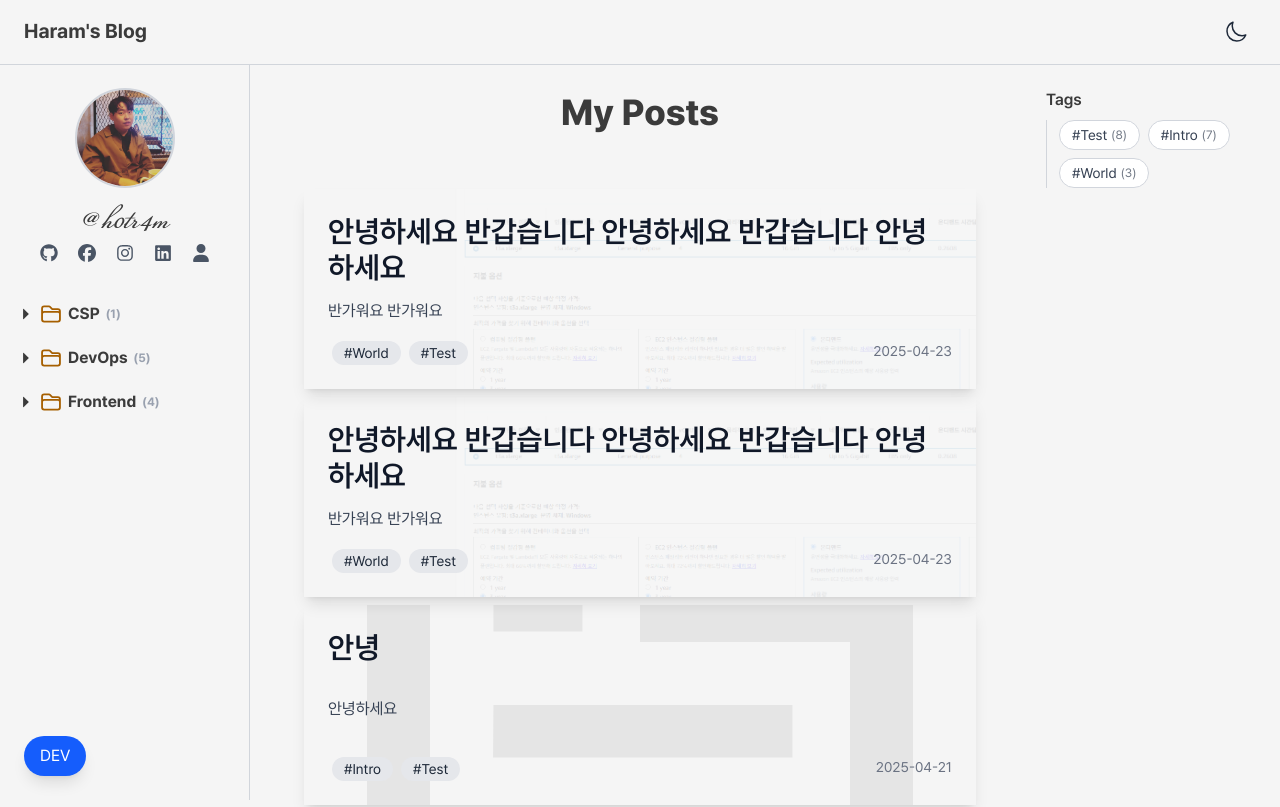
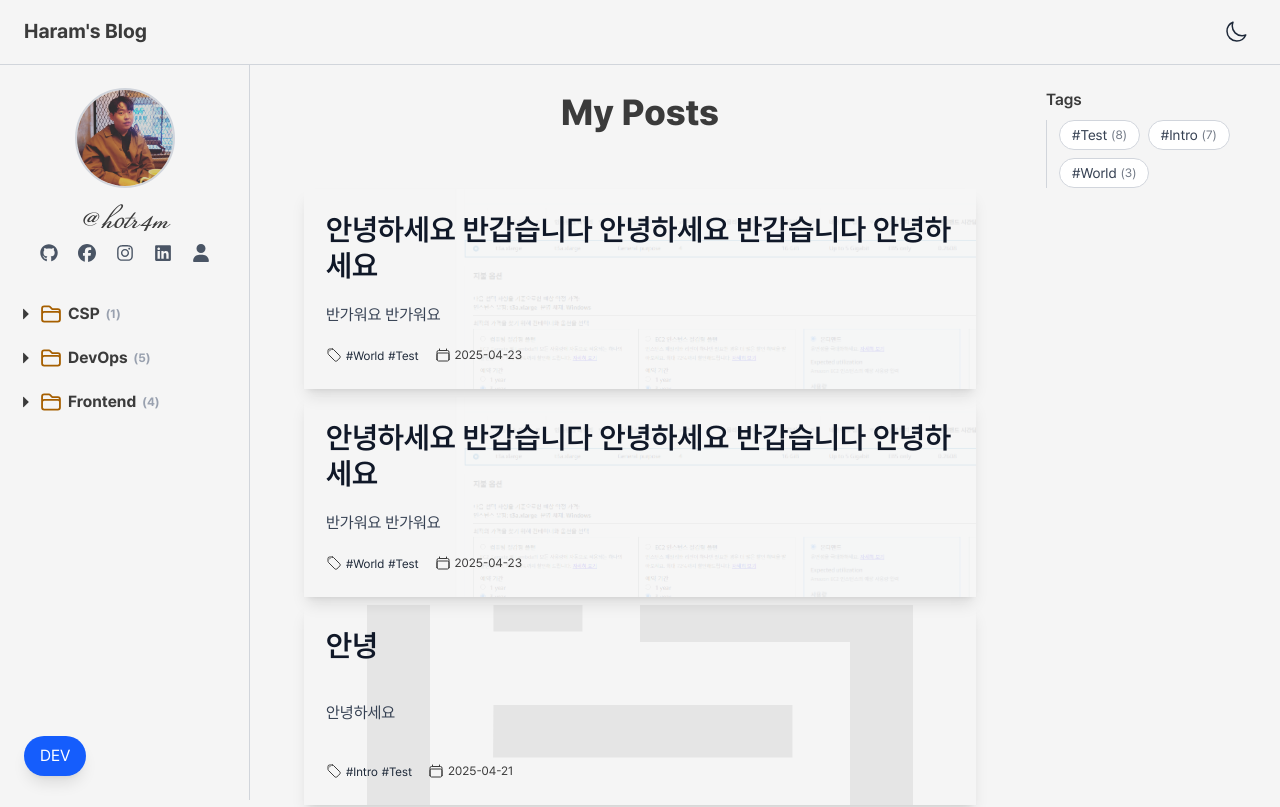
Before and after one commit to haramsong/my-blog, a Next.js app: page / in a window 1280 px wide. Shown: the top 807 px of the page. Built offline with nearby package versions, Linux system fonts and the light colour scheme.

Commit message:
💄 Tag, 캘린더 추가

```diff
--- a/app/layout.tsx
+++ b/app/layout.tsx
@@ -34,7 +34,7 @@ export default function RootLayout({
             <div className="flex-1 grid grid-cols-1 md:grid-cols-[var(--gnb-width)_1fr] lg:grid-cols-[var(--gnb-width)_1fr_250px] transition-all duration-300">
               {/* 좌측 GNB */}
               <div className="hidden md:relative group md:block">
-                <div className="fixed top-0 left-0 w-[var(--gnb-width)] h-[100vh] overflow-hidden transition-all duration-300">
+                <div className="fixed top-0 left-0 w-[var(--gnb-width)] h-full overflow-hidden transition-all duration-300">
                   <GNB />
                 </div>
 
--- a/app/posts/[section]/[category]/[slug]/page.tsx
+++ b/app/posts/[section]/[category]/[slug]/page.tsx
@@ -2,6 +2,7 @@ import { notFound } from "next/navigation";
 import Link from "next/link";
 import Image from "next/image";
 import { FaArrowLeft, FaArrowRight } from "react-icons/fa";
+import { TagIcon, CalendarIcon } from "@heroicons/react/24/outline";
 
 import Giscus from "@/components/Giscus";
 import PostSidebar from "@/components/PostSidebar";
@@ -35,7 +36,7 @@ export default async function PostPage(props: { params: Params }) {
   return (
     <div className="relative flex justify-center">
       <article className="px-4 max-w-2xl w-full">
-        <div className="relative flex items-center h-60 overflow-hidden">
+        <div className="relative flex items-center h-50 overflow-hidden">
           <Image
             src={post.thumbnail}
             alt={post.title}
@@ -44,16 +45,21 @@ export default async function PostPage(props: { params: Params }) {
           />
           <h1 className="text-4xl p-6 font-bold text-center">{post.title}</h1>
         </div>
-        <p className="text-xs text-gray-400 text-right mt-5">{post.date}</p>
+        <div className="flex items-center mt-5 text-xs text-gray-500 dark:text-gray-400">
+          <CalendarIcon className="w-4 h-4 mr-1" />
+          <p>{post.date}</p>
+        </div>
         <div
-          className="prose dark:prose-invert my-10 max-w-none"
+          className="prose dark:prose-invert mt-8 max-w-none"
           dangerouslySetInnerHTML={{
             __html:
               typeof post.contentHtml === "string" ? post.contentHtml : "",
           }}
         />
+        <div className="flex items-center my-8 mt-10 text-xs text-gray-500 dark:text-gray-400">
+          <TagIcon className="w-6 h-6 mr-1" />
           {post.tags.length > 0 && (
-          <div className="flex flex-wrap gap-2 my-8">
+            <div className="flex flex-wrap gap-1">
               {post.tags.map((tag: string) => (
                 <Link
                   key={tag}
@@ -65,6 +71,8 @@ export default async function PostPage(props: { params: Params }) {
               ))}
             </div>
           )}
+        </div>
+
         {(prev || next) && (
           <div className="flex justify-between my-10 gap-4">
             {prev ? (
--- a/components/GNB.tsx
+++ b/components/GNB.tsx
@@ -9,7 +9,7 @@ export default function GNB() {
 
   return (
     <aside
-      className="relative h-[100vh] pt-16 pb-25 border-r transition-all overflow-auto duration-300 z-auto"
+      className="relative h-full pt-16 pb-25 border-r transition-all overflow-auto duration-300 z-auto"
       style={{
         backgroundColor: "var(--background)",
         color: "var(--foreground)",
--- a/components/PostListItem.tsx
+++ b/components/PostListItem.tsx
@@ -4,6 +4,7 @@ import Link from "next/link";
 import Image from "next/image";
 
 import { PostMeta } from "@/lib/posts";
+import { TagIcon, CalendarIcon } from "@heroicons/react/24/outline";
 
 interface PostListItemProps {
   post: PostMeta;
@@ -14,7 +15,7 @@ export default function PostListItem({ post }: PostListItemProps) {
     <div>
       <Link
         href={`/posts/${post.slug.join("/")}`}
-        className="relative p-2 shadow-lg flex items-center h-50 overflow-hidden transition hover:opacity-80 hover:bg-gray-300 dark:hover:bg-gray-700"
+        className="relative p-1.5 shadow-lg flex items-center h-50 overflow-hidden transition hover:opacity-80 hover:bg-gray-300 dark:hover:bg-gray-700"
       >
         {/* 배경 이미지 */}
         <Image
@@ -26,24 +27,26 @@ export default function PostListItem({ post }: PostListItemProps) {
 
         {/* 텍스트 레이어 */}
         <div className="relative z-10 w-full h-full flex flex-col justify-between p-4">
-          <h1 className="text-3xl font-semibold text-gray-900 dark:text-white">
+          <h1 className="text-3xl mb-2 font-semibold text-gray-900 dark:text-white">
             {post.title}
           </h1>
-          <p className="text-md text-gray-700 dark:text-gray-300 mt-1 line-clamp-2">
+          <p className="text-md mb-2 text-gray-700 dark:text-gray-300 mt-1 line-clamp-2">
             {post.summary}
           </p>
-          <div className="text-gray-500 mt-2 flex flex-wrap justify-between">
+          <div className="flex flex-wrap items-center">
+            <TagIcon className="w-4 h-4 mr-1" />
             <span>
               {post.tags.map((tag) => (
                 <span
                   key={tag}
-                  className="text-sm bg-gray-200 dark:bg-gray-700 text-gray-800 mx-1 dark:text-gray-200 px-3 py-1 rounded-full"
+                  className="text-xs text-gray-800 mr-1 dark:text-gray-200"
                 >
                   #{tag}
                 </span>
               ))}
             </span>
-            <span className="text-sm">{post.date}</span>
+            <CalendarIcon className="w-4 h-4 ml-3 mr-1" />
+            <span className="text-xs">{post.date}</span>
           </div>
         </div>
       </Link>
```
Lines whose indentation alone changed are shown as unchanged.
